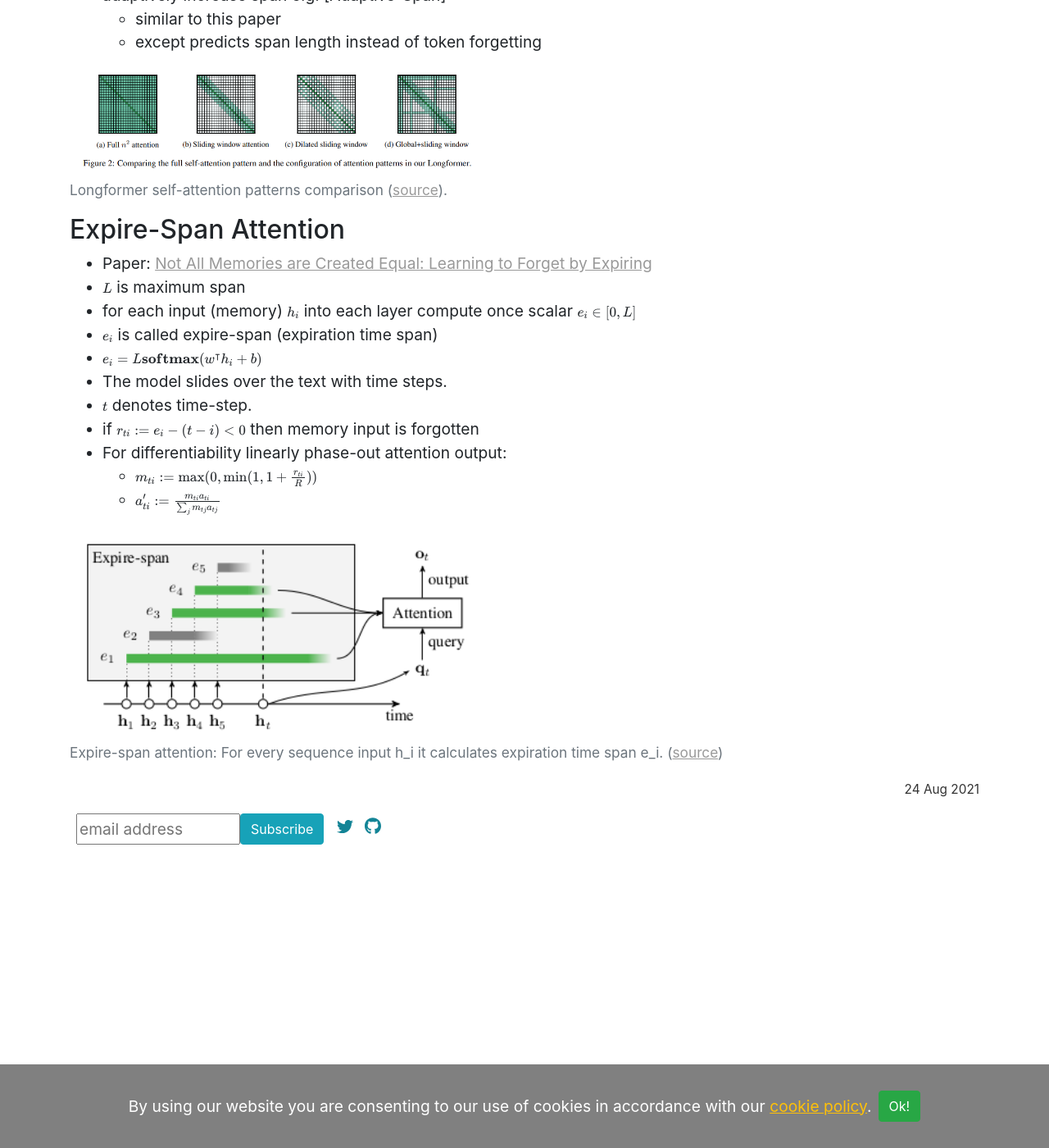
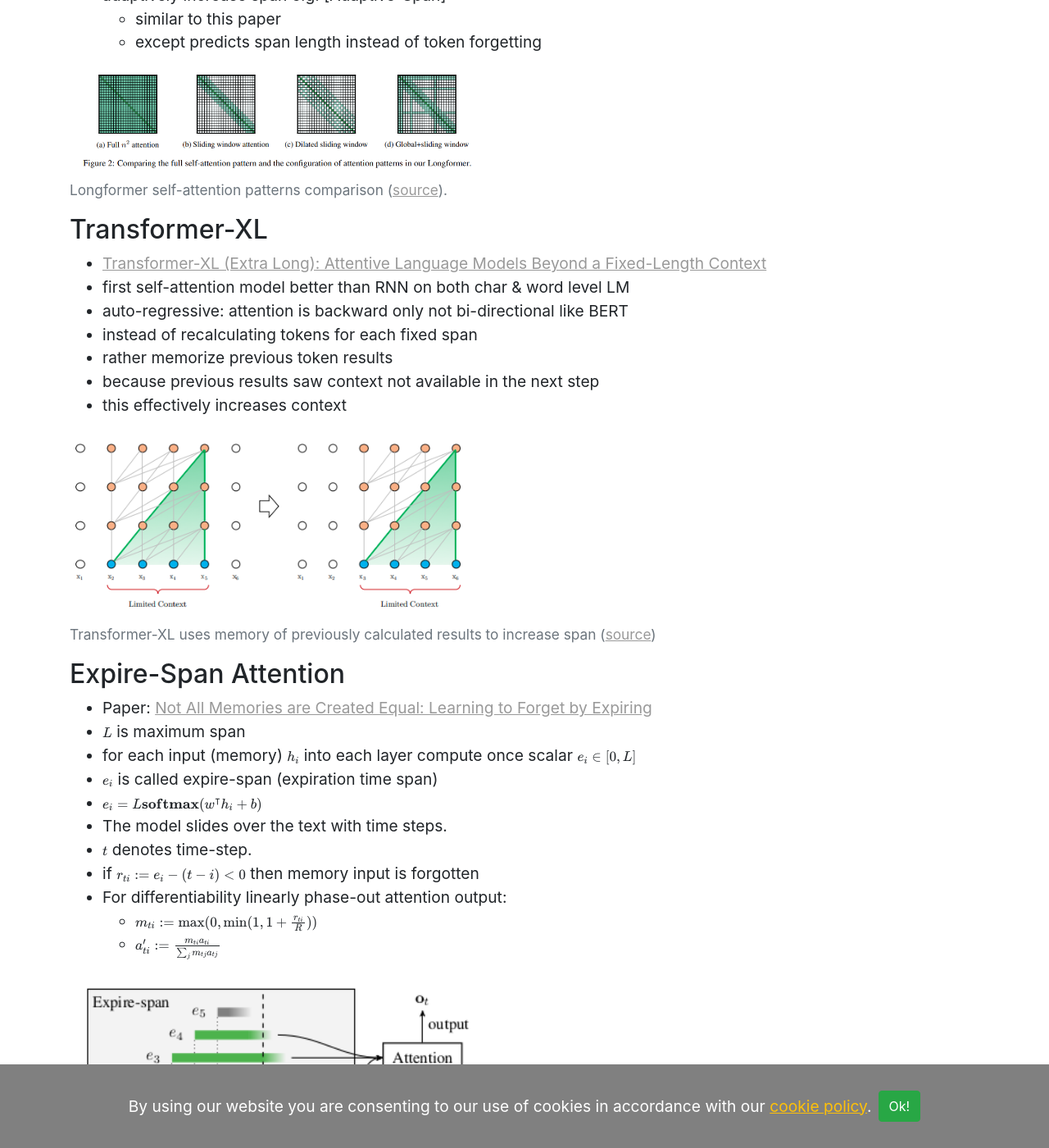
Before and after one commit to vackosar/vackosar.github.io, a Jekyll site: the page built from _posts/2021-08-24-expire-span-scaling-transformer-by-predicting-token-forgetting.md, in a window 1280 px wide and 1400 px high, scrolled down 772 px. Shown: the whole window at 82% size. Built offline with Jekyll 4.4.1, drawn with Linux system fonts in a browser that asks for light colours.

Commit message:
sketch expire-span

```diff
--- a/_posts/2021-08-24-expire-span-scaling-transformer-by-predicting-token-forgetting.md
+++ b/_posts/2021-08-24-expire-span-scaling-transformer-by-predicting-token-forgetting.md
@@ -40,6 +40,28 @@ permalink: /:categories/:title
 </figure>
 
 
+## Transformer-XL
+- [Transformer-XL (Extra Long): Attentive Language Models Beyond a Fixed-Length Context](https://aclanthology.org/P19-1285.pdf)
+- first self-attention model better than RNN on both char & word level LM
+- auto-regressive: attention is backward only not bi-directional like BERT
+- instead of recalculating tokens for each fixed span
+- rather memorize previous token results
+- because previous results saw context not available in the next step
+- this effectively increases context
+
+
+<figure class="figure">
+    <img
+        class="figure-img img-fluid rounded lazyload"
+        alt="Transformer-XL uses memory of previously calculated results to increase span"
+        data-src="/images/transformer-xl-memory-attention.png"
+        style="max-width: 500px">
+    <figcaption class="figure-caption">
+        Transformer-XL uses memory of previously calculated results to increase span
+        (<a href="https://aclanthology.org/P19-1285.pdf">source</a>)
+    </figcaption>
+</figure>
+
 ## Expire-Span Attention
 - Paper: [Not All Memories are Created Equal: Learning to Forget by Expiring](https://arxiv.org/abs/2105.06548)
 - \\( L \\) is maximum span
@@ -64,3 +86,6 @@ permalink: /:categories/:title
         (<a href="https://arxiv.org/abs/2105.06548">source</a>)
     </figcaption>
 </figure>
+
+
+## How To
```
Also changed, not shown: images/transformer-xl-memory-attention.png (added).
